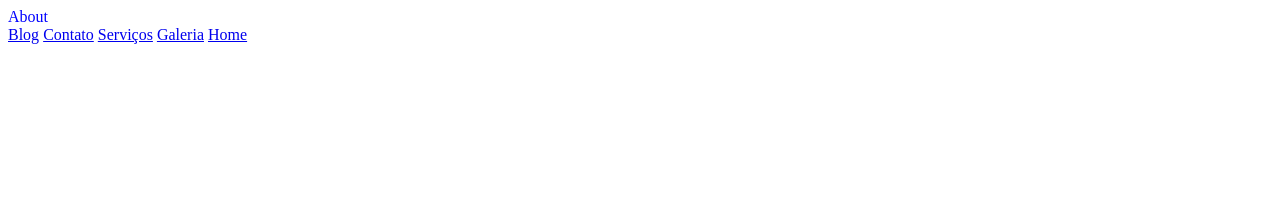
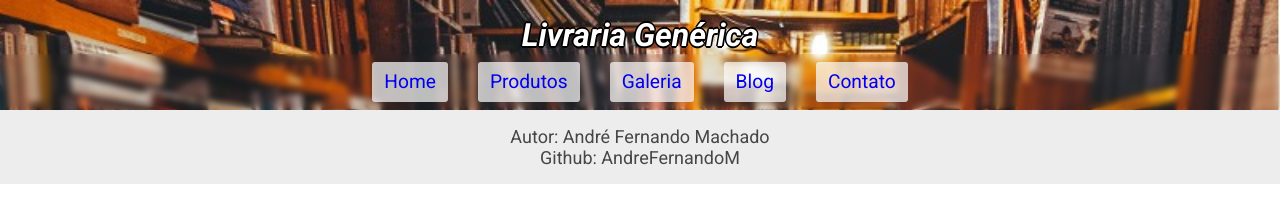
Before and after one commit to AndreFernandoM/Projeto-Parcial, a plain HTML site: page about.html in a window 1280 px wide. Drawn offline with Linux system fonts and the light colour scheme.

Commit message:
feat: header e footer +all pages

```diff
--- a/about.html
+++ b/about.html
@@ -4,19 +4,36 @@
 <head>
     <meta charset="UTF-8">
     <meta name="viewport" content="width=device-width, initial-scale=1.0">
+    <link rel="stylesheet" href="./styles/index.css">
+
     <title>Sobre</title>
 </head>
 
 <body>
-    <div style="color: blue;">About</div>
+    <header>
+        <a class="header-text" href="./index.html">Livraria Genérica</a>
+        <nav>
+            <ul class="nav-pages">
+                <li><a href="index.html">Home</a></li>
+                <li><a href="services.html">Produtos</a></li>
+                <li><a href="gallery.html">Galeria</a></li>
+                <li><a href="blog.html">Blog</a></li>
+                <li><a href="contact.html">Contato</a></li>
+            </ul>
+        </nav>
+    </header>
 
-    <div>
-        <a href="./blog.html" target="_self">Blog</a>
-        <a href="./contact.html" target="_self">Contato</a>
-        <a href="./services.html" target="_self">Serviços</a>
-        <a href="./gallery.html" target="_self">Galeria</a>
-        <a href="./index.html" target="_self">Home</a>
-    </div>
+    <footer>
+        <a href="mailto:hege@example.com">
+            <p>Autor: André Fernando Machado </p>
+        </a>
+        <a href="https://github.com/AndreFernandoM" target="_blank">
+            <p>Github: AndreFernandoM</p>
+        </a>
+
+
+    </footer>
+
 </body>
 
 </html>
--- a/styles/index.css
+++ b/styles/index.css
@@ -5,72 +5,107 @@
     padding: 0;
     font-family: 'Roboto';
     box-sizing: border-box;
+    text-decoration: none;
+
 }
 
 header {
-    background-image: url(../images/used-books.jpg) ;
+    background-image: url(../images/used-books.jpg);
     background-repeat: no-repeat;
     background-size: cover;
-    /* background-position: center;  */
+
+    display: flex;
+    flex-direction: column;
+    align-items: stretch;
+    font-size: larger;
     padding: 2vh 0 0 0;
-    display: grid;
-    justify-content: center;
-    align-items: center;
-    justify-items: center;
+
 }
 
 .header-text {
+    text-align: center;
     text-decoration: none;
     color: white;
     font-weight: bolder;
-    font-size: larger;
+    font-size: 32px;
     font-style: oblique;
     text-shadow: 0.1rem 0 #000, -0.1rem 0 #000, 0 0.1rem #000, 0 -0.1rem #000,
-                 0.05rem 0.05rem #000, -0.05rem -0.05rem #000, 0.05rem -0.05rem #000, -0.05rem 0.05rem #000;
+        0.05rem 0.05rem #000, -0.05rem -0.05rem #000, 0.05rem -0.05rem #000, -0.05rem 0.05rem #000;
 }
 
 header nav {
     backdrop-filter: blur(3px);
     color: white;
+    display: flex;
+    flex-wrap: nowrap;
+    align-items: center;
+    flex-direction: row;
+    justify-content: center;
+
 }
 
 nav .nav-pages {
-    /* padding: 0;
+    width: 100%;
+    padding: 1vh 4vh;
     display: flex;
-    flex-direction: row;
-    flex-wrap: wrap;
-    justify-content: space-evenly;
-    list-style-type: none; */
+    align-items: center;
 
-    padding: 0;
-    display: flex;
-    flex-direction: row;
-    flex-wrap: nowrap;
-    justify-content: space-evenly;
-    list-style-type: none;
-    align-items: center;
-    margin: 1vh 1vh;
+    justify-content: center;
 }
 
 .nav-pages li {
-    background-color: #e4e4e4ab;
-    padding: 0.5vh 1vh;
-    margin: 0 1vh ;
-    border-radius: 10px;
-    color: white;
-    /* font-size: 1.2rem;  */
-    font-weight: 200;
+    margin: 0 15px;
+    list-style: none;
+
+    background-color: rgba(250, 250, 250, 0.726);
+    border-radius: 3px;
+    border-width: 0;
+    color: #000000;
+    cursor: pointer;
+    display: inline-block;
+    line-height: 20px;
+    list-style: none;
+    padding: 10px 12px;
     text-align: center;
-    transition: background-color 0.3s, transform 0.2s;
-    cursor: pointer;
-    box-shadow: 0 0.4rem 0.6rem rgba(0, 0, 0, 0.2);
+    transition: all 200ms;
+    vertical-align: baseline;
+    white-space: nowrap;
+    user-select: none;
+    -webkit-user-select: none;
+    touch-action: manipulation;
+}
+
+.nav-pages li a:visited{
+    color: black;
+
 }
 
 .nav-pages li:hover {
-    background-color: #238061;
+    background-color: #ffffff;
     transform: scale(1.05);
+    color: rgb(0, 0, 0);
 }
 
 .nav-pages li:active {
     transform: scale(0.95);
 }
+
+
+
+footer {
+    text-align: center;
+    padding: 2vh;
+    background-color: rgba(231, 230, 230, 0.726);
+    color: #464646;
+
+    font-size: large;
+}
+footer a{
+    color: #464646;
+
+}
+
+footer a:visited{
+color: #464646;
+
+}
```
Also changed, not shown: blog.html (+25 -7 lines), contact.html (+26 -5 lines), gallery.html (+25 -5 lines), index.html (+16 -5 lines), services.html (+26 -5 lines).
